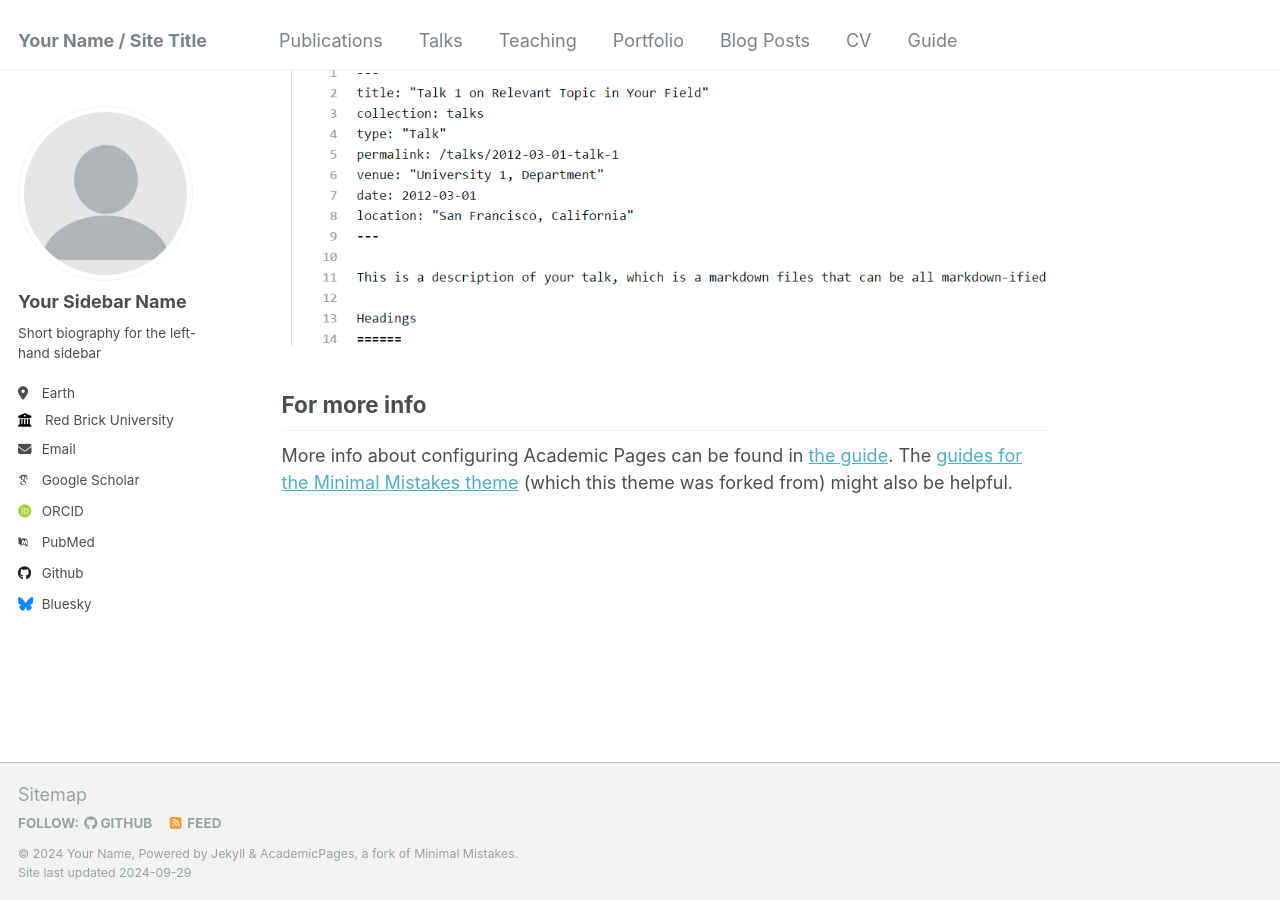
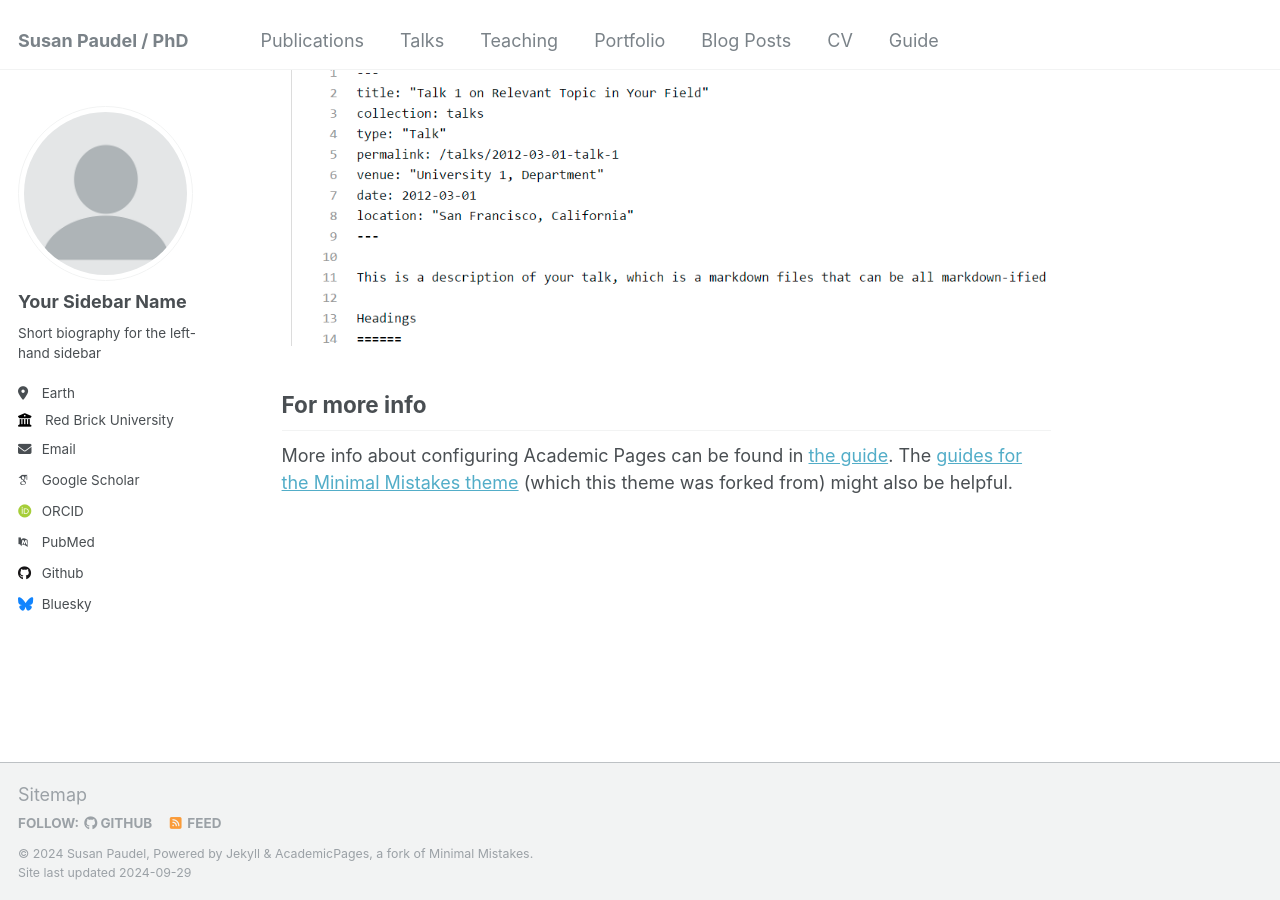
Before and after one commit to susanpaudel25/example, a Jekyll site: the page built from _pages/about.md, in a window 1280 px wide and 900 px high, scrolled down 2349 px. Built offline with Jekyll 4.4.1, drawn with Linux system fonts in a browser that asks for light colours; some web fonts are replaced.

Commit message:
Update _config.yml

```diff
--- a/_config.yml
+++ b/_config.yml
@@ -8,13 +8,13 @@
 
 # Basic Site Settings
 locale                   : "en-US"
-title                    : "Your Name / Site Title"
+title                    : "Susan Paudel / PhD"
 title_separator          : "-"
-name                     : &name "Your Name"
-description              : &description "personal description"
-url                      : https://academicpages.github.io # the base hostname & protocol for your site e.g. "https://mmistakes.github.io"
-baseurl                  : "" # the subpath of your site, e.g. "/blog"
-repository               : "academicpages/academicpages.github.io"
+name                     : &name "Susan Paudel"
+description              : &description "Student in UGA"
+url                      : https://susanpaudel25.github.io # the base hostname & protocol for your site e.g. "https://mmistakes.github.io"
+baseurl                  : "/example" # the subpath of your site, e.g. "/blog"
+repository               : "susanpaudel25/susanpaudel25.github.io"
 
 # Site Author - The following control what appear as part of the author content on the side bar.
 #               If a field is blank the icon and link will not appear, otherwise it will be shown.
```
